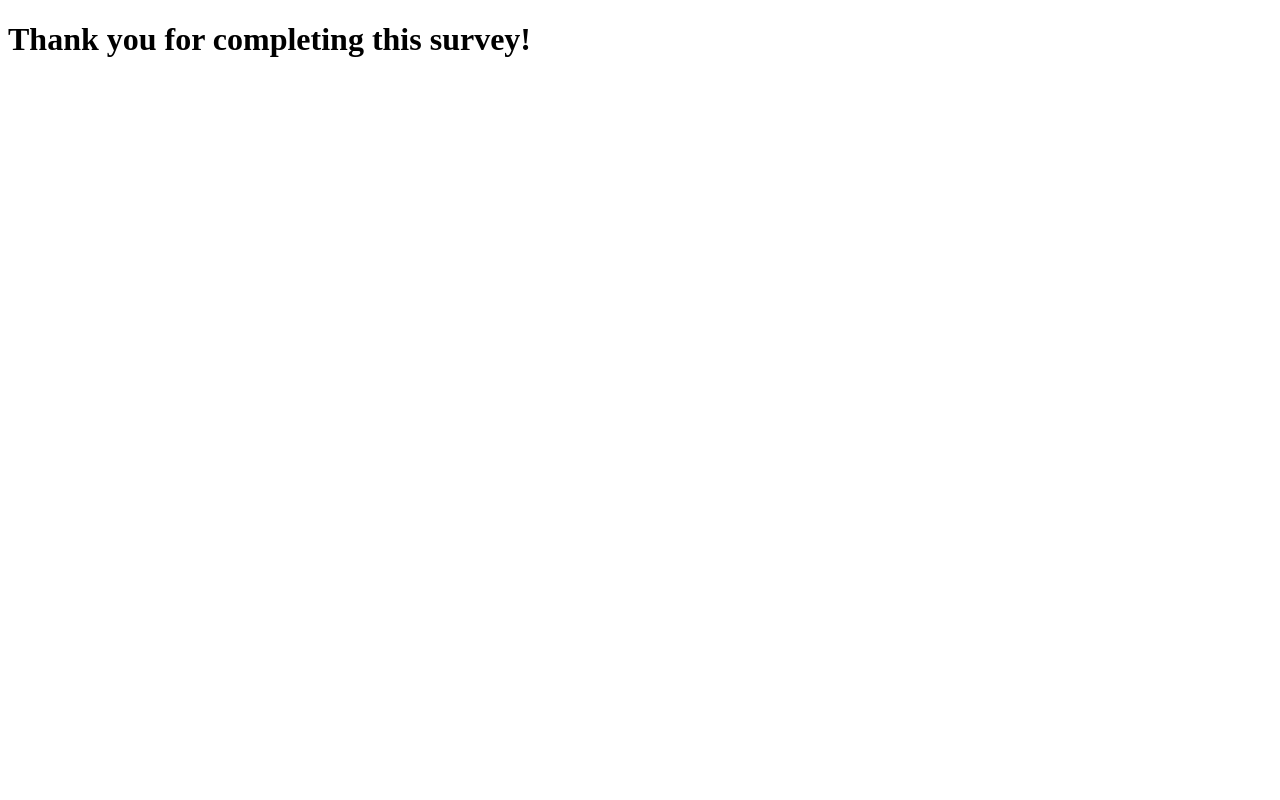
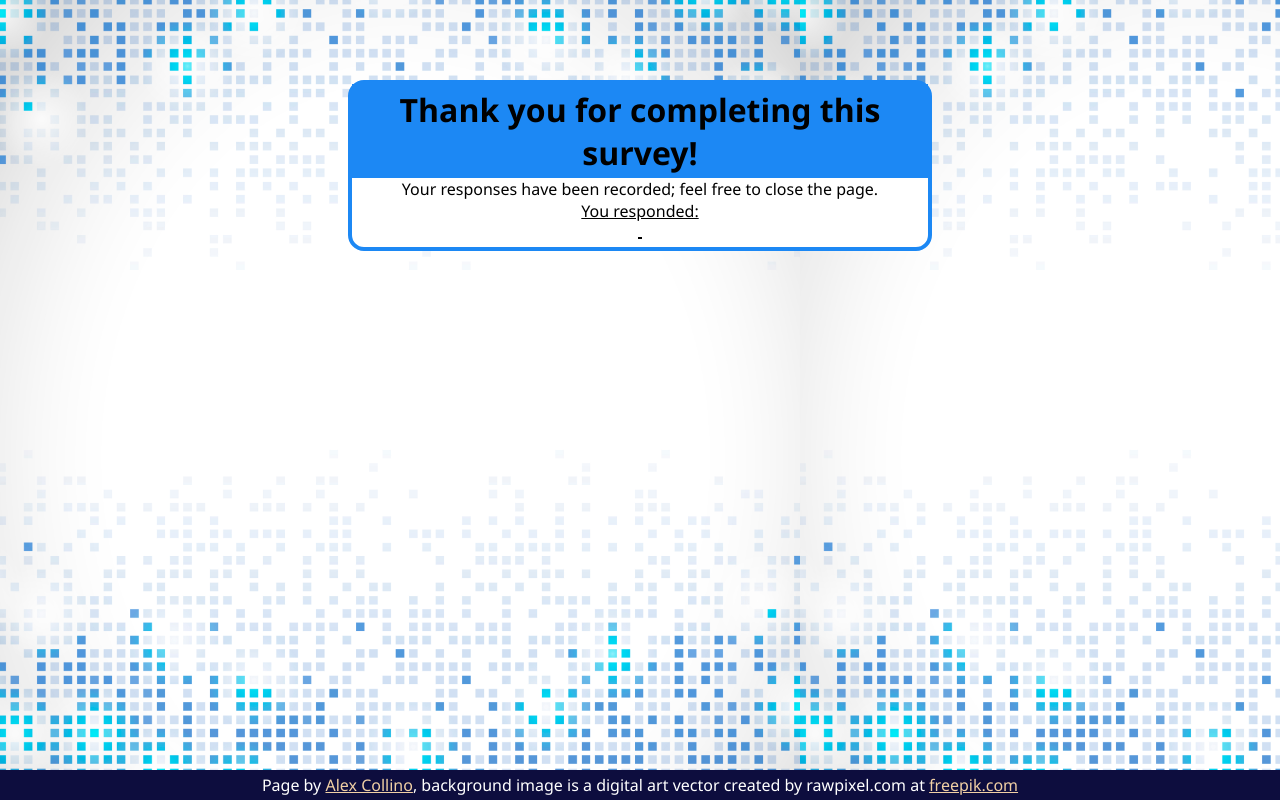
Before and after one commit to acollino/survey, a Flask app: template templates/thanks.html in a window 1280 px wide. Run offline with Flask 2, Linux system fonts and the light colour scheme; the template is opened without the code that fills it, so the values that code supplies are empty.

Commit message:
add background image, improved error handling

```diff
--- a/app.py
+++ b/app.py
@@ -4,35 +4,61 @@
 app = Flask(__name__)
 app.secret_key = "many random chars"
 
+
 @app.route("/")
 def home():
-  return render_template("base.html", survey=satisfy)
+    return render_template("base.html", survey=satisfy)
+
 
 @app.route("/responses", methods=["POST"])
 def log_responses():
-  session["responses"] = []
-  return redirect("/questions/0")
+    session["responses"] = []
+    return redirect("/questions/0")
+
 
 @app.route("/questions/<number>")
 def question(number):
-  index = int(number)
-  responses = session["responses"]
-  if len(responses) >= len(satisfy.questions):
-    return redirect("/thanks")
-  elif index != len(responses):
-    flash("You tried to access an invalid question; please complete the survey in order!")
-    return redirect(f"/questions/{len(responses)}")
-  else:
-    return render_template("question.html", quest = satisfy.questions[index])
+    responses = session.get("responses", [])
+    index = len(responses)
+    try:
+        url_num = int(number)
+    except ValueError:
+        flash("That URL didn't look correct; you've been returned to the survey.")
+        return redirect(f"/questions/{index}")
+    if index >= len(satisfy.questions):
+        return redirect("/thanks")
+    elif url_num != len(responses):
+        flash(
+            "You tried to access an invalid question; please complete the survey in order!")
+        return redirect(f"/questions/{index}")
+    else:
+        return render_template("question.html", quest=satisfy.questions[index])
+
 
 @app.route("/answer", methods=["POST"])
 def answer():
-  responses = session["responses"]
-  responses.append(request.form.get("choice"))
-  session["responses"] = responses
-  print(responses)
-  return redirect(f"/questions/{len(responses)}")
+    responses = session.get("responses", [])
+    responses.append(request.form.get("choice"))
+    session["responses"] = responses
+    print(responses)
+    return redirect(f"/questions/{len(responses)}")
+
 
 @app.route("/thanks")
 def thanks():
-  return render_template("thanks.html")
+    responses = session.get("responses", [])
+    if len(responses) < len(satisfy.questions):
+        flash("Please complete the survey!")
+        return redirect(f"/questions/{len(responses)}")
+    return render_template("thanks.html", responses=session["responses"], questions=satisfy.questions)
+
+
+@app.errorhandler(404)
+def nonexistent_page(error):
+    responses = session.get("responses", [])
+    if len(responses) == 0:
+        flash("Sorry, that page doesn't exist. You've been redirected back to the survey.")
+        return redirect("/")
+    else:
+        flash("Sorry, that page doesn't exist. You've been redirected back to the survey.")
+        return redirect(f"/questions/{len(responses)}")
--- a/static/css/style.css
+++ b/static/css/style.css
@@ -1,14 +1,21 @@
+body {
+  background-image: url("/static/images/pixel-rain.jpg");
+  background-size: 100vh;
+  font-family: "Segoe UI", Tahoma, Geneva, Verdana, sans-serif;
+  margin: 0;
+}
+
 .link-button {
   display: block;
   width: fit-content;
   text-decoration: none;
   font-size: 1.15rem;
-  font-family: Arial,Helvetica,sans-serif;
+  font-family: Arial, Helvetica, sans-serif;
   color: black;
   cursor: default;
   background-color: #d8d8d8;
   padding: 0.1rem 0.5rem;
-  margin: 1rem;
+  margin: 1rem auto;
   border-width: 1px;
   border-style: outset;
   border-color: #a4a4a4;
@@ -19,3 +26,65 @@
 .link-button:hover {
   filter: brightness(110%);
 }
+
+.survey-container {
+  margin: 5rem auto;
+  text-align: center;
+  border: rgb(28, 136, 244) 0.25rem solid;
+  background-color: white;
+  border-radius: 1rem;
+  width: 45%;
+}
+
+.title {
+  background-color: rgb(28, 136, 244);
+  padding: 0.25rem;
+}
+
+.survey-content {
+  padding: 0 0.5rem;
+}
+
+h1,
+h2 {
+  margin: 0;
+}
+
+.footer {
+  background-color: rgb(13, 13, 62);
+  color: white;
+  position: absolute;
+  padding: 0.25rem 0;
+  bottom: 0;
+  text-align: center;
+  width: 100%;
+}
+
+.footer > a {
+  color: rgb(241, 208, 165);
+}
+
+.thanks-content {
+  display: inline-flex;
+  margin: 0.5rem 0.25rem;
+}
+
+.thanks-ques-or-resp {
+  display: flex;
+  flex-direction: column;
+  border: black 0.05rem solid;
+}
+
+.thanks-item {
+  border: black 0.05rem solid;
+  padding: 0.25rem 1rem;
+}
+
+.flash {
+  text-align: center;
+  background-color: rgb(244, 41, 31);
+  border-radius: 1rem;
+  padding: 1rem;
+  margin: 1rem auto;
+  width: fit-content;
+}
--- a/templates/base.html
+++ b/templates/base.html
@@ -1,5 +1,6 @@
 <!DOCTYPE html>
 <html lang="en">
+
 <head>
   <meta charset="UTF-8">
   <meta http-equiv="X-UA-Compatible" content="IE=edge">
@@ -7,13 +8,32 @@
   <title>{% block title%}Survey{% endblock %}</title>
   <link link rel="stylesheet" href="/static/css/style.css">
 </head>
+
 <body>
+  {% with messages = get_flashed_messages() %}
+    {% if messages %}
+      {% for msg in messages %}
+        <p class="flash">{{msg}}</p>
+      {% endfor %}
+    {% endif %}
+  {% endwith %}
   {% block content %}
-    <h1>{{survey.title}}</h1>
-    <h3>{{survey.instructions}}</h3>
-    <form action="/responses" method="post">
-      <button class="link-button">Begin</button>
-    </form>
+  <div class="survey-container">
+    <div class="title">
+      <h1>{{survey.title}}</h1>
+    </div>
+    <div class="survey-content">
+      <h3>{{survey.instructions}}</h3>
+      <form action="/responses" method="post">
+        <button class="link-button">Begin</button>
+      </form>
+    </div>
+  </div>
   {% endblock %}
+  <div class="footer">Page by <a href="https://github.com/acollino/survey" target="_blank">Alex Collino</a>, background
+    image is a digital art vector created by rawpixel.com at <a href='https://www.freepik.com/vectors/digital-art'
+      target="_blank">freepik.com</a>
+  </div>
 </body>
+
 </html>
--- a/templates/thanks.html
+++ b/templates/thanks.html
@@ -3,5 +3,25 @@
 {% block title %}Thank You{% endblock %}
 
 {% block content %}
-  <h1>Thank you for completing this survey!</h1>
+  <div class="survey-container">
+    <div class="title">
+      <h1>Thank you for completing this survey!</h1>
+    </div>
+  <div class="survey-content">
+    <div>Your responses have been recorded; feel free to close the page.</div>
+    <div><u>You responded:</u></div>
+    <div class="thanks-content">
+      <div class="thanks-ques-or-resp">
+        {% for quest in questions %}
+          <div class="thanks-item">{{quest.question}}</div>
+        {% endfor %}
+      </div>
+      <div class="thanks-ques-or-resp">
+        {% for resp in responses %}
+          <div class="thanks-item">{{resp}}</div>
+        {% endfor %}
+      </div>
+    </div>
+  </div>
+</div>
 {% endblock %}
```
Also changed, not shown: templates/question.html (+6 -7 lines), static/images/pixel-rain.jpg (added).
